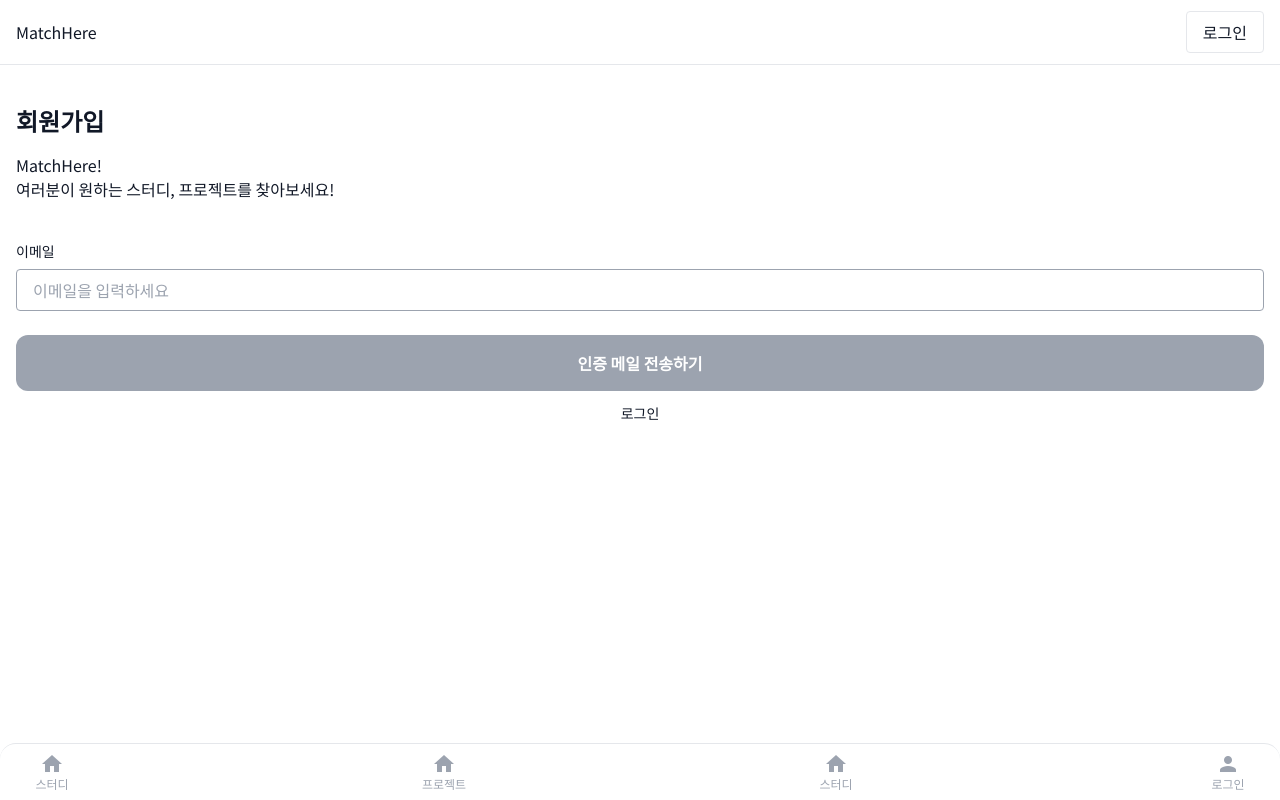
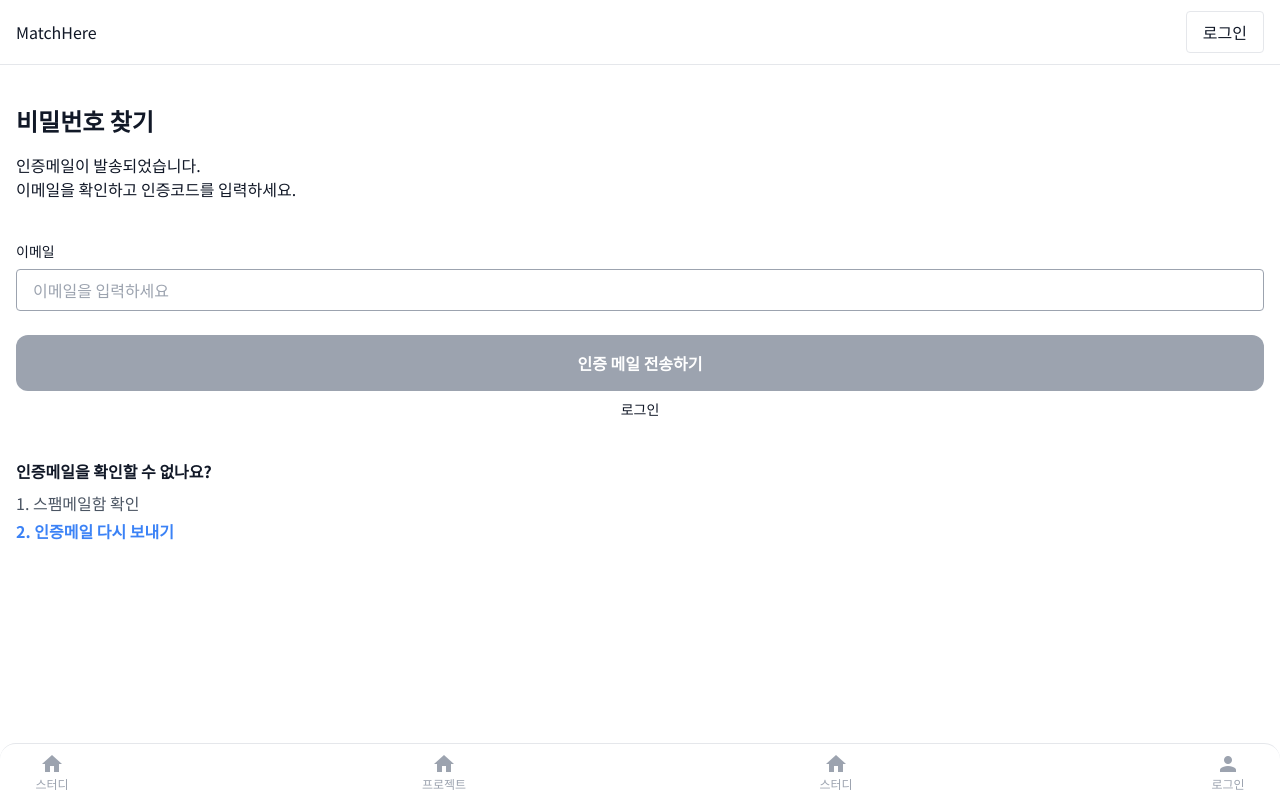
Before and after one commit to cys4585/matchhere-personal, a Vue app in the folder frontend/: page /auth/find-password in a window 1280 px wide. Before the commit this address led to /auth/check-email. Built offline with nearby package versions, Linux system fonts and the light colour scheme.

Commit message:
feat: 비밀번호 찾기 레이아웃 구현

```diff
--- a/frontend/src/components/auth/FindPWStepOne.vue
+++ b/frontend/src/components/auth/FindPWStepOne.vue
@@ -1,14 +1,164 @@
 <template>
-  <div class="container">SignupStepOne</div>
+  <header class="page-header">
+    <h2>비밀번호 찾기</h2>
+    <div>
+      <p>인증메일이 발송되었습니다.</p>
+      <p>이메일을 확인하고 인증코드를 입력하세요.</p>
+    </div>
+  </header>
+  <section class="form-section">
+    <div class="form">
+      <div class="fields">
+        <InputFormField
+          v-for="field in formFields"
+          :key="field.key"
+          :field="field"
+          :formFields="formFields"
+          v-model="field.value"
+          @update:errors="handleUpdateErrors"
+        />
+      </div>
+      <SubmitButton @click="handleSubmit" :disabled="!canSubmit">
+        {{ step === "sendEmail" ? "인증 메일 전송하기" : "이메일 인증하기" }}
+      </SubmitButton>
+    </div>
+    <router-link :to="{ name: 'Login' }">로그인</router-link>
+  </section>
+  <section class="error-section">
+    <h5>인증메일을 확인할 수 없나요?</h5>
+    <div>
+      <p>1. 스팸메일함 확인</p>
+      <button @click="handleSendEmail">2. 인증메일 다시 보내기</button>
+    </div>
+  </section>
 </template>
 
 <script>
+import { computed, ref } from "vue"
+import { useStore } from "vuex"
+import { emailValidator, requiredValidator } from "@/libs/validator"
+import InputFormField from "@/components/common/InputFormField.vue"
+import SubmitButton from "@/components/common/SubmitButton.vue"
+
 export default {
   name: "FindPWStepOne",
-  setup() {
-    return {}
+  components: { InputFormField, SubmitButton },
+  emits: ["update:step"],
+  setup(_, { emit }) {
+    const store = useStore()
+    const loading = ref(false)
+    const step = ref("sendEmail")
+    const formFields = ref({
+      email: {
+        key: "email",
+        label: "이메일",
+        type: "email",
+        value: "",
+        placeholder: "이메일을 입력하세요",
+        errors: {},
+        validators: [emailValidator],
+      },
+    })
+
+    const canSubmit = computed(() =>
+      Object.values(formFields.value).every(
+        (f) => f.value && !Object.keys(f.errors).length
+      )
+    )
+
+    const handleUpdateErrors = (validateRes) => {
+      const { fieldKey, status, type } = validateRes
+      if (status) {
+        delete formFields.value[fieldKey].errors[type]
+      } else {
+        const { message } = validateRes
+        formFields.value[fieldKey].errors[type] = message
+      }
+    }
+
+    const handleSendEmail = async () => {
+      // TODO: 이메일 전송
+      loading.value = true
+      const email = formFields.value.email.value
+      await store.dispatch("auth/sendEmailForFindPassword", email)
+      formFields.value.email.disabled = true
+      formFields.value.authCode = {
+        key: "authCode",
+        label: "인증코드",
+        type: "string",
+        value: "",
+        placeholder: "인증코드를 입력하세요",
+        errors: {},
+        validators: [requiredValidator],
+      }
+      step.value = "confirmAuthCode"
+      loading.value = false
+    }
+
+    const handleSubmitAuthCode = async () => {
+      loading.value = true
+      const authCode = formFields.value.authCode.value
+      await store.dispatch("auth/confirmAuthCodeForFindPassword", authCode)
+      emit("update:step")
+      loading.value = false
+    }
+
+    const handleSubmit = () => {
+      switch (step.value) {
+        case "sendEmail": {
+          handleSendEmail()
+          break
+        }
+        case "confirmAuthCode": {
+          handleSubmitAuthCode()
+          break
+        }
+      }
+    }
+
+    return {
+      step,
+      formFields,
+      canSubmit,
+      handleUpdateErrors,
+      handleSubmit,
+    }
   },
 }
 </script>
 
-<style></style>
+<style lang="scss" scoped>
+.form-section {
+  @apply grid gap-2 mb-10;
+
+  .form {
+    @apply grid gap-6 w-full;
+
+    .fields {
+      @apply grid gap-4;
+    }
+  }
+  a {
+    @apply text-sm font-medium place-self-center;
+  }
+}
+
+.error-section {
+  @apply grid gap-2;
+
+  h5 {
+    @apply font-bold;
+  }
+  div {
+    @apply grid gap-1 place-items-start;
+
+    p {
+      @apply text-gray-600;
+    }
+
+    button {
+      @apply text-blue-500 font-bold;
+    }
+  }
+}
+</style>
--- a/frontend/src/components/auth/FindPWStepTwo.vue
+++ b/frontend/src/components/auth/FindPWStepTwo.vue
@@ -1,9 +1,99 @@
 <template>
-  <div class="container">Two</div>
+  <header class="page-header">
+    <h2>비밀번호 찾기</h2>
+    <div>
+      <p>비밀번호를 초기화합니다.</p>
+      <p>사용하실 새 비밀번호를 입력하세요.</p>
+    </div>
+  </header>
+  <section class="form-section">
+    <div class="form">
+      <div class="fields">
+        <InputFormField
+          v-for="field in formFields"
+          :key="field.key"
+          v-model="field.value"
+          :field="field"
+          :formFields="formFields"
+          @update:errors="handleUpdateErrors"
+        />
+      </div>
+      <SubmitButton :disabled="!canSubmit" @click="handleSubmit">
+        비밀번호 변경
+      </SubmitButton>
+    </div>
+  </section>
 </template>
 
 <script>
-export default {}
+import InputFormField from "@/components/common/InputFormField.vue"
+import { computed, ref } from "vue"
+import { confirmPasswordValidator, passwordValidator } from "@/libs/validator"
+import SubmitButton from "@/components/common/SubmitButton.vue"
+
+export default {
+  name: "FindPWStepTwo",
+  components: { InputFormField, SubmitButton },
+  setup() {
+    const formFields = ref({
+      password: {
+        key: "password",
+        label: "새 비밀번호",
+        type: "password",
+        value: "",
+        placeholder: "대소문자, 숫자, 특수문자 포함 10자 이상",
+        errors: {},
+        validators: [passwordValidator],
+      },
+      confirmPassword: {
+        key: "confirmPassword",
+        label: "새 비밀번호 확인",
+        type: "password",
+        value: "",
+        placeholder: "대소문자, 숫자, 특수문자 포함 10자 이상",
+        errors: {},
+        validators: [confirmPasswordValidator],
+      },
+    })
+
+    const canSubmit = computed(() =>
+      Object.values(formFields.value).every(
+        (f) => f.value && !Object.keys(f.errors).length
+      )
+    )
+
+    const handleUpdateErrors = (validateRes) => {
+      const { fieldKey, status, type } = validateRes
+      if (status) {
+        delete formFields.value[fieldKey].errors[type]
+      } else {
+        const { message } = validateRes
+        formFields.value[fieldKey].errors[type] = message
+      }
+    }
+
+    const handleSubmit = () => {
+      console.log(Object.values(formFields.value).map((f) => f.value))
+    }
+
+    return {
+      formFields,
+      canSubmit,
+      handleUpdateErrors,
+      handleSubmit,
+    }
+  },
+}
 </script>
 
-<style></style>
+<style lang="scss" scoped>
+.form-section {
+  .form {
+    @apply grid gap-6;
+
+    .fields {
+      @apply grid gap-4;
+    }
+  }
+}
+</style>
--- a/frontend/src/router/index.js
+++ b/frontend/src/router/index.js
@@ -27,7 +27,7 @@ const routes = [
     path: "/auth",
     component: AuthLayout,
     beforeEnter: (to, from, next) => {
-      if (to.name === "Login") {
+      if (to.name === "Login" || to.name === "FindPassword") {
         next()
         return
       }
--- a/frontend/src/store/modules/auth.js
+++ b/frontend/src/store/modules/auth.js
@@ -109,7 +109,7 @@ export default {
         const tokenData = await AuthAPI.login(formData)
         commit("SET_TOKEN", tokenData)
       } catch (error) {
-        throw new Error(error.message)
+        throw new Error("이메일 또는 비밀번호를 확인하세요")
       }
     },
     async logout({ commit }) {
@@ -127,6 +127,14 @@ export default {
         alert(error)
         console.log(error)
       }
+    },
+    async sendEmailForFindPassword(_, email) {
+      console.log(email)
+      return
+    },
+    async confirmAuthCodeForFindPassword(_, authCode) {
+      console.log(authCode)
+      return
     },
   },
   getters: {
--- a/frontend/src/views/auth/FindPassword.vue
+++ b/frontend/src/views/auth/FindPassword.vue
@@ -1,5 +1,5 @@
 <template>
-  <component :is="currentComponent" />
+  <component :is="currentComponent" @update:step="handleUpdateStep" />
 </template>
 
 <script>
@@ -15,8 +15,14 @@ export default {
     const currentComponent = computed(() =>
       step.value === 1 ? FindPWStepOne : FindPWStepTwo
     )
+
+    const handleUpdateStep = () => {
+      step.value = 2
+    }
+
     return {
       currentComponent,
+      handleUpdateStep,
     }
   },
 }
--- a/frontend/src/views/auth/Login.vue
+++ b/frontend/src/views/auth/Login.vue
@@ -102,7 +102,8 @@ export default {
         await store.dispatch("auth/login", formData)
         router.push({ name: "Home" })
       } catch (error) {
-        alert("이메일 또는 비밀번호를 확인하세요")
+        console.log(error)
+        alert(error.message)
       }
     }
 
```
